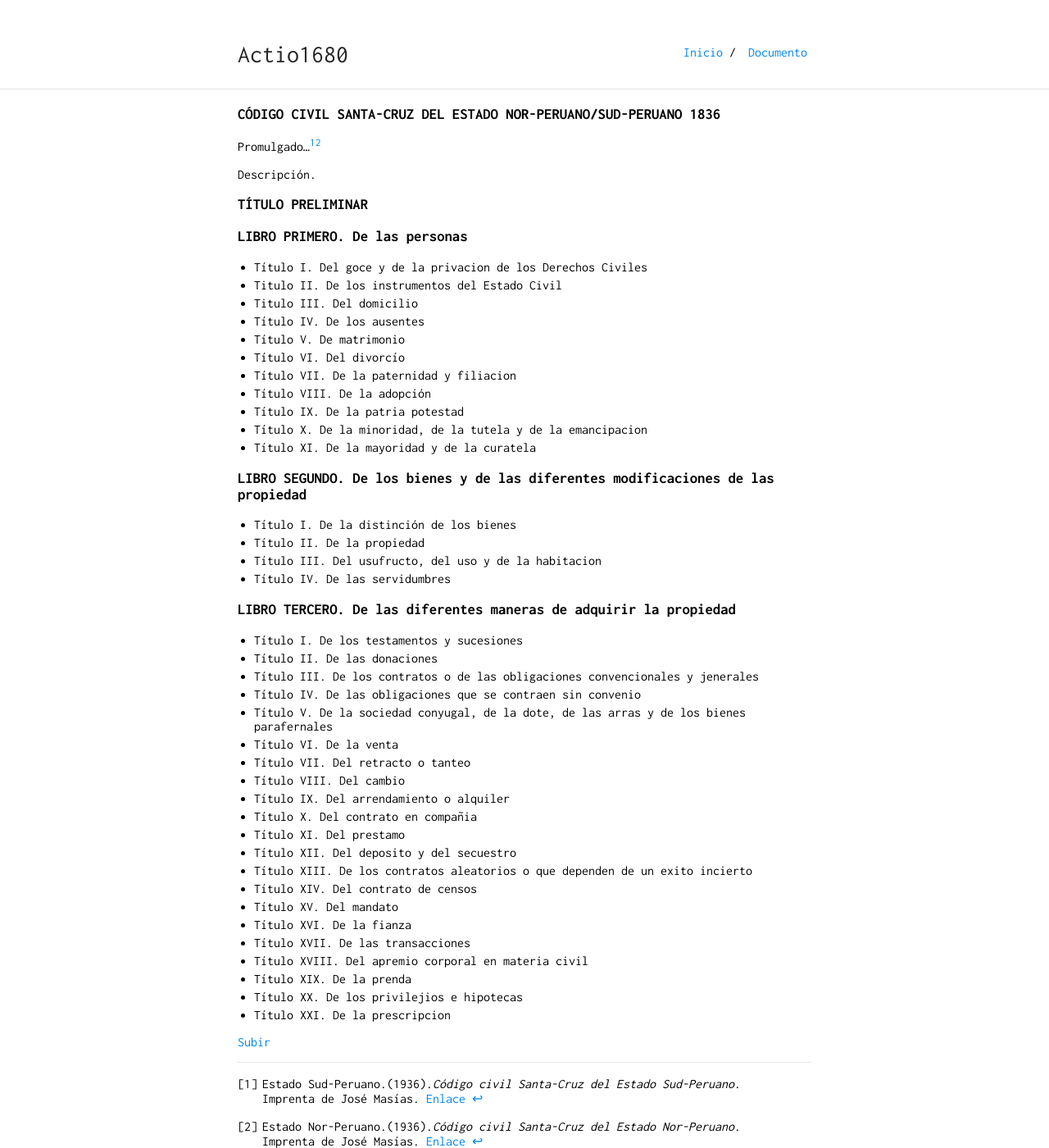
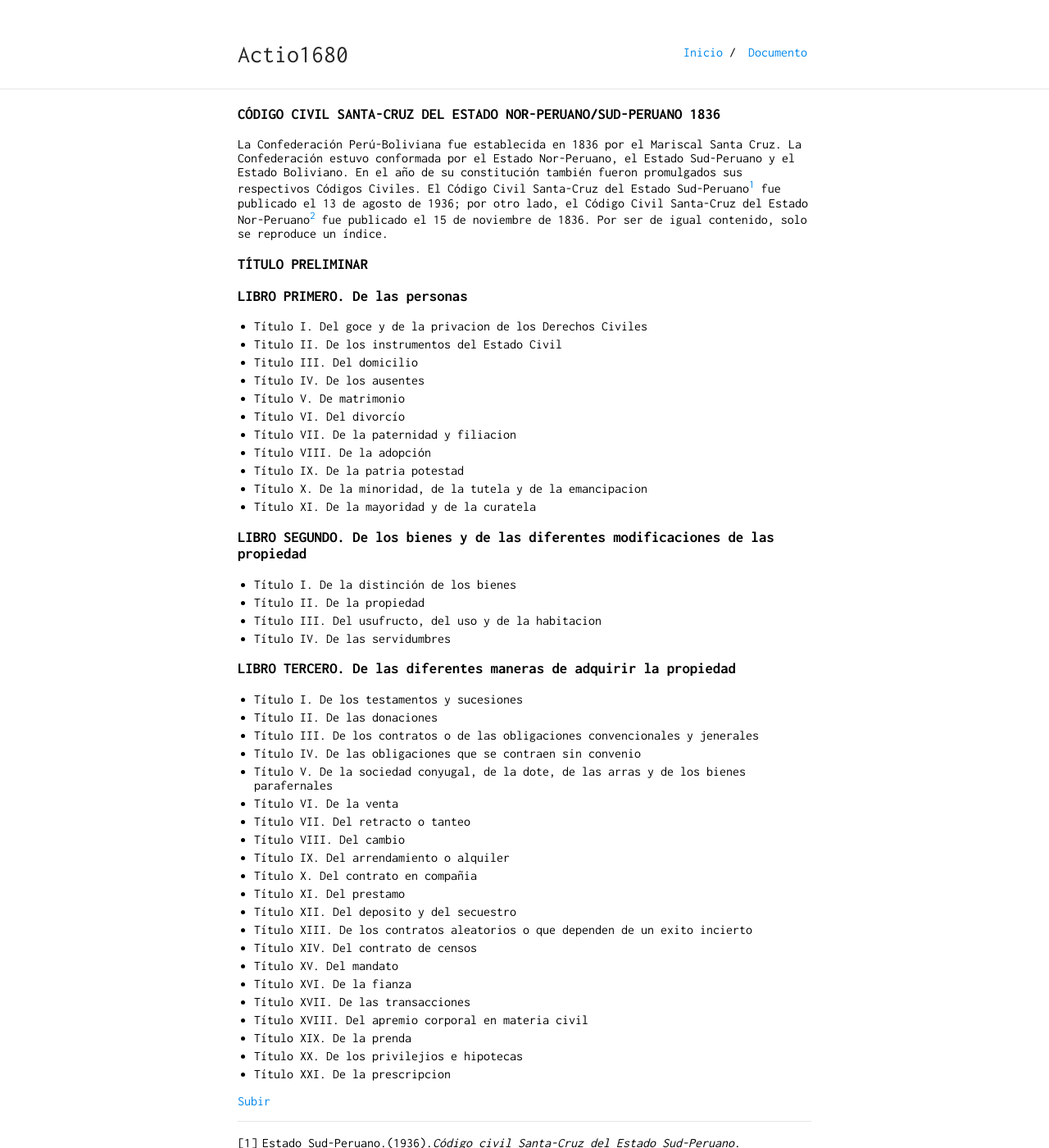
Before and after one commit to actio1680/actio1680.github.io, a Jekyll site: the page built from cc1836.md, in a window 1280 px wide and 1400 px high. Shown: the whole window at 82% size. Built offline with Jekyll 4.4.1, drawn with Linux system fonts in a browser that asks for light colours; our own code applies the rules of GitHub Pages for plain Markdown files; some of the changed text lies outside the part shown.

Commit message:
Update cc1836.md

```diff
--- a/cc1836.md
+++ b/cc1836.md
@@ -3,9 +3,7 @@
 
 ### CÓDIGO CIVIL SANTA-CRUZ DEL ESTADO NOR-PERUANO/SUD-PERUANO 1836
 
-Promulgado...[^1][^2]
-
-Descripción.
+La Confederación Perú-Boliviana fue establecida en 1836 por el Mariscal Santa Cruz. La Confederación estuvo conformada por el Estado Nor-Peruano, el Estado Sud-Peruano y  el Estado Boliviano. En el año de su constitución también fueron promulgados sus respectivos Códigos Civiles. El Código Civil Santa-Cruz del Estado Sud-Peruano[^1] fue publicado el 13 de agosto de 1936; por otro lado, el Código Civil Santa-Cruz del Estado Nor-Peruano[^2] fue publicado el 15 de noviembre de 1836. Por ser de igual contenido, solo se reproduce un índice.
 
 ### TÍTULO PRELIMINAR
 ### LIBRO PRIMERO. De las personas
@@ -55,4 +53,4 @@ Descripción.
 ---
 
 [^1]: Estado Sud-Peruano.(1936).*Código civil Santa-Cruz del Estado Sud-Peruano*. Imprenta de José Masías. [Enlace](https://www.congreso.gob.pe/Docs/biblioteca/Codigos/034641/index.html)
-[^2]: Estado Nor-Peruano.(1936).*Código civil Santa-Cruz del Estado Nor-Peruano*. Imprenta de José Masías. [Enlace](https://books.google.com.pe/books?id=fSmuYIYQAD0C&dq)
+[^2]: Estado Nor-Peruano.(1936).*Código civil Santa-Cruz del Estado Nor-Peruano*. Imprenta de José Masías. [Enlace]
```
